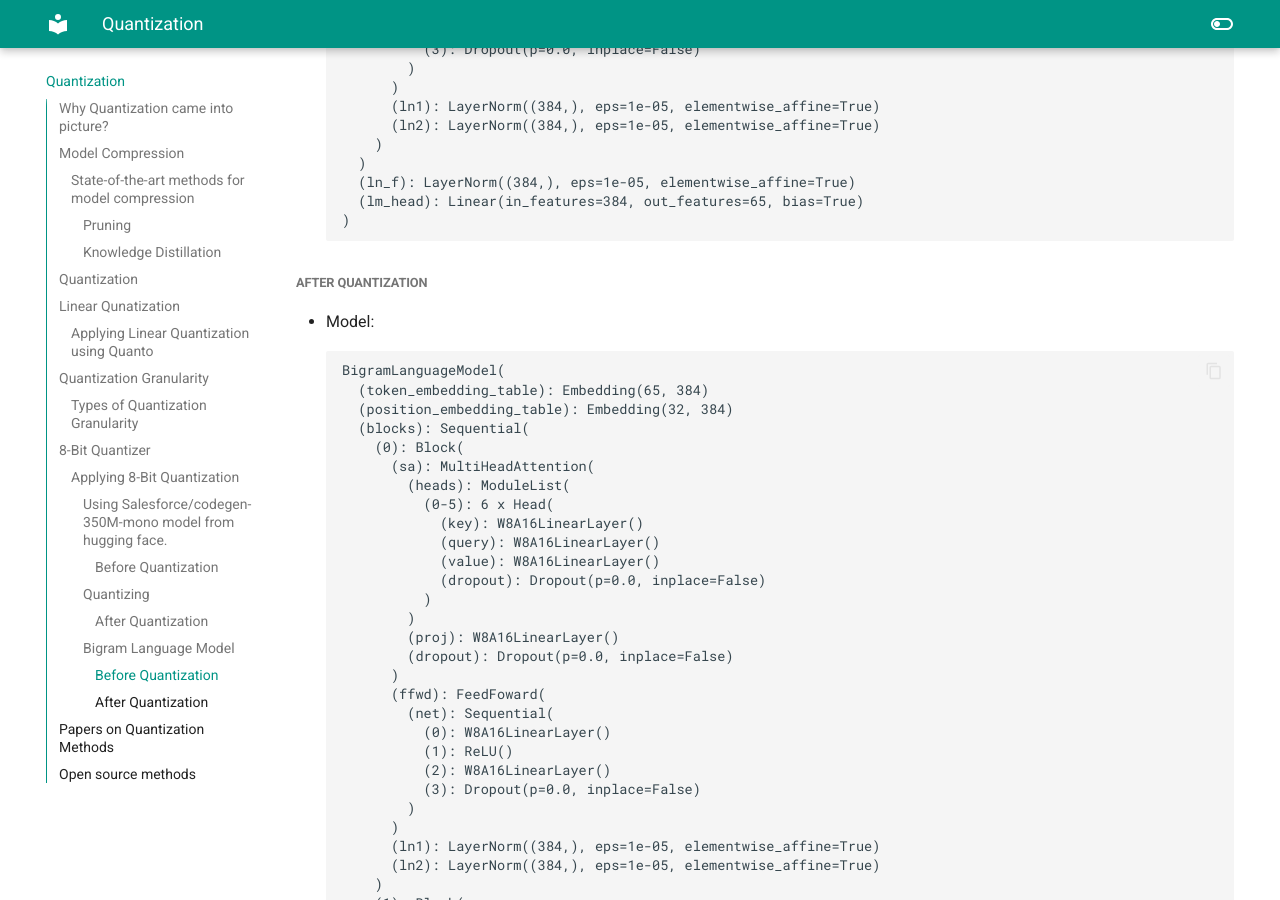
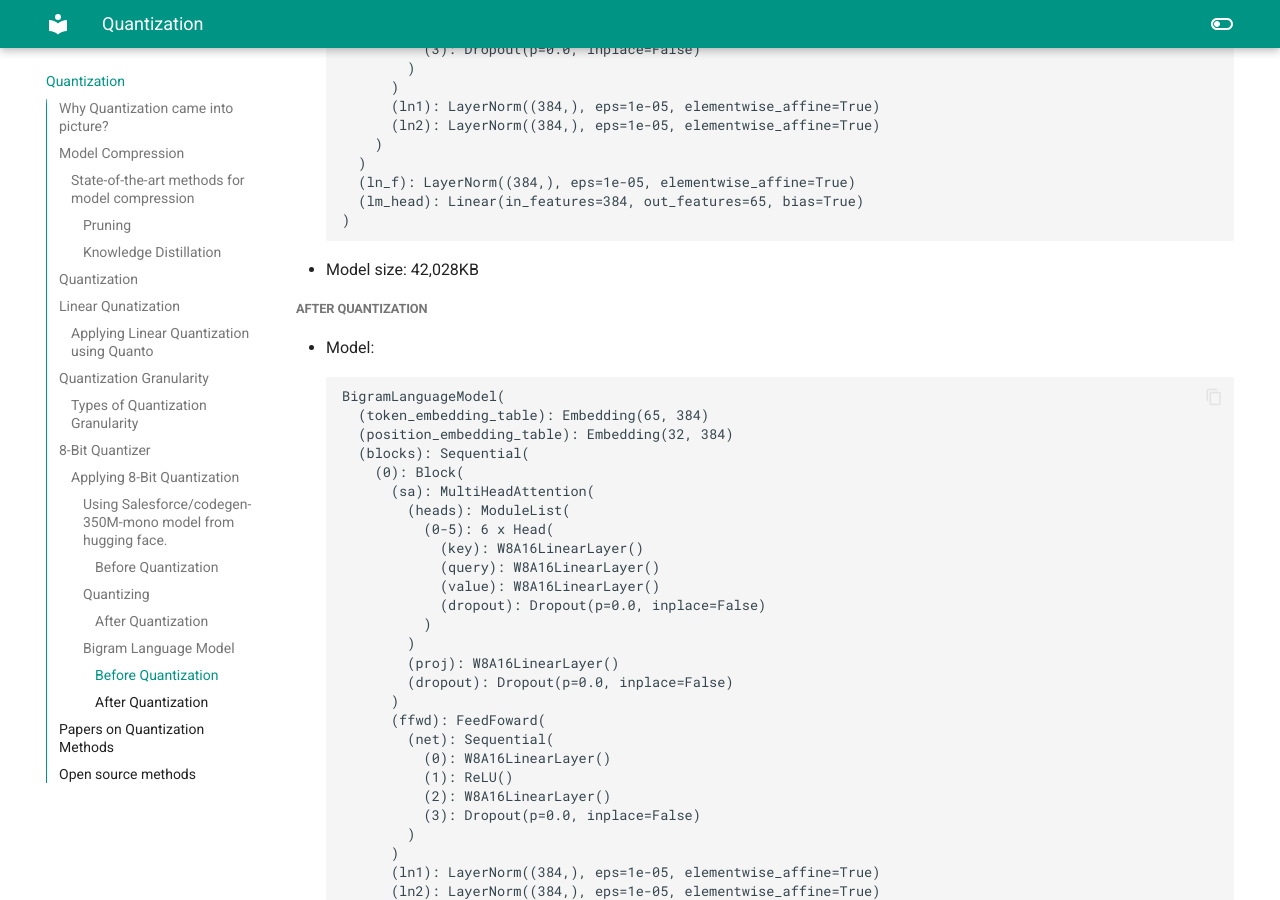
Before and after one commit to iamrajharshit/ProjectRakuten, an MkDocs documentation site: the page built from docs/Quantization.md, in a window 1280 px wide and 900 px high, scrolled down 11107 px. Built offline with MkDocs 1.6.1 and Material for MkDocs 9.7.7, drawn with Linux system fonts in a browser that asks for light colours.

````diff
--- a/docs/Quantization.md
+++ b/docs/Quantization.md
@@ -437,6 +437,8 @@
 )
 
 ```
+- Model size: 42,028KB
+
 ##### After Quantization
 - Model:
 ```
@@ -594,7 +596,7 @@
 )
 
 ```
-
+- Model size: 11,047KB
 
 ## Papers on Quantization Methods
 - LLM.int8(): 8-bit Matrix Multiplication
````
